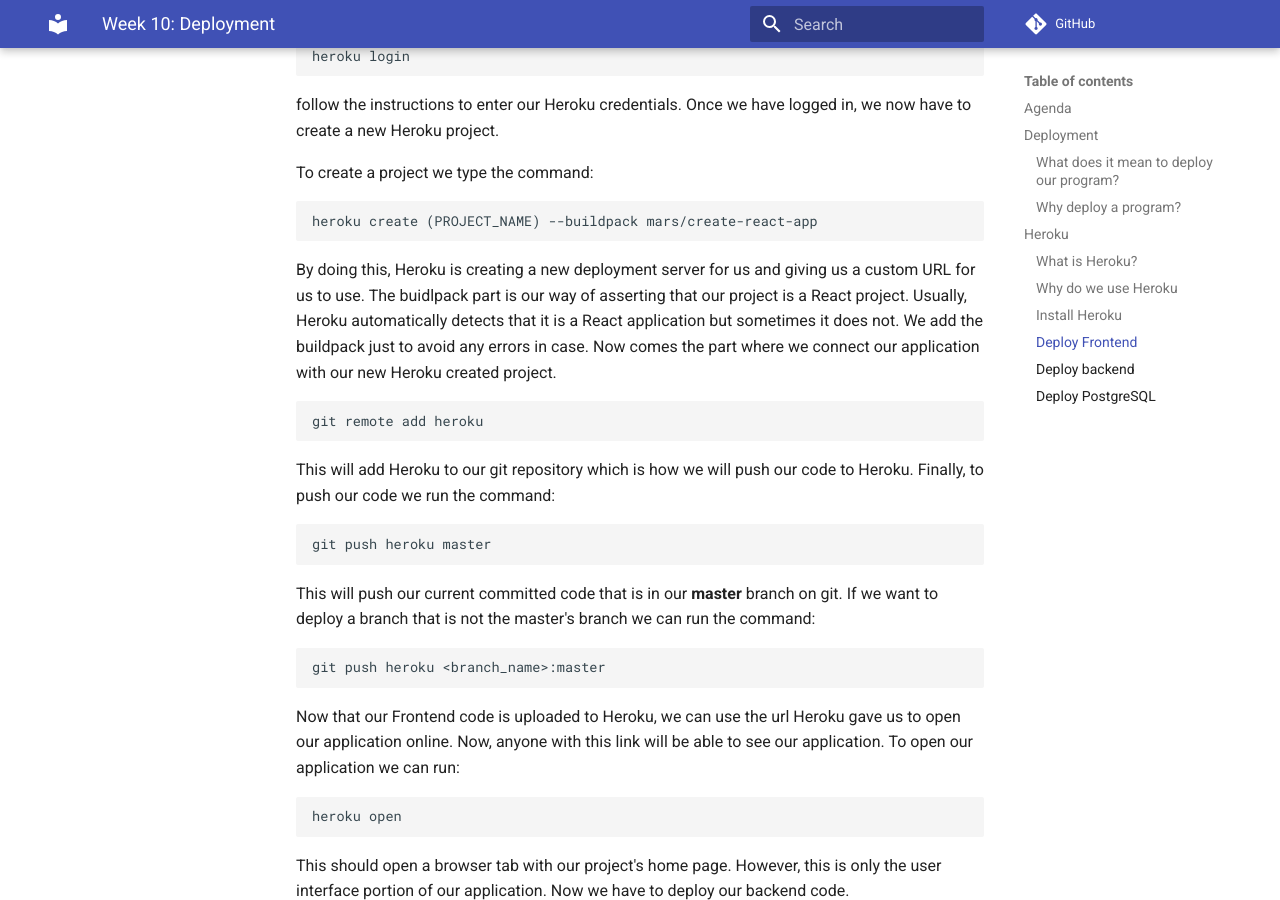
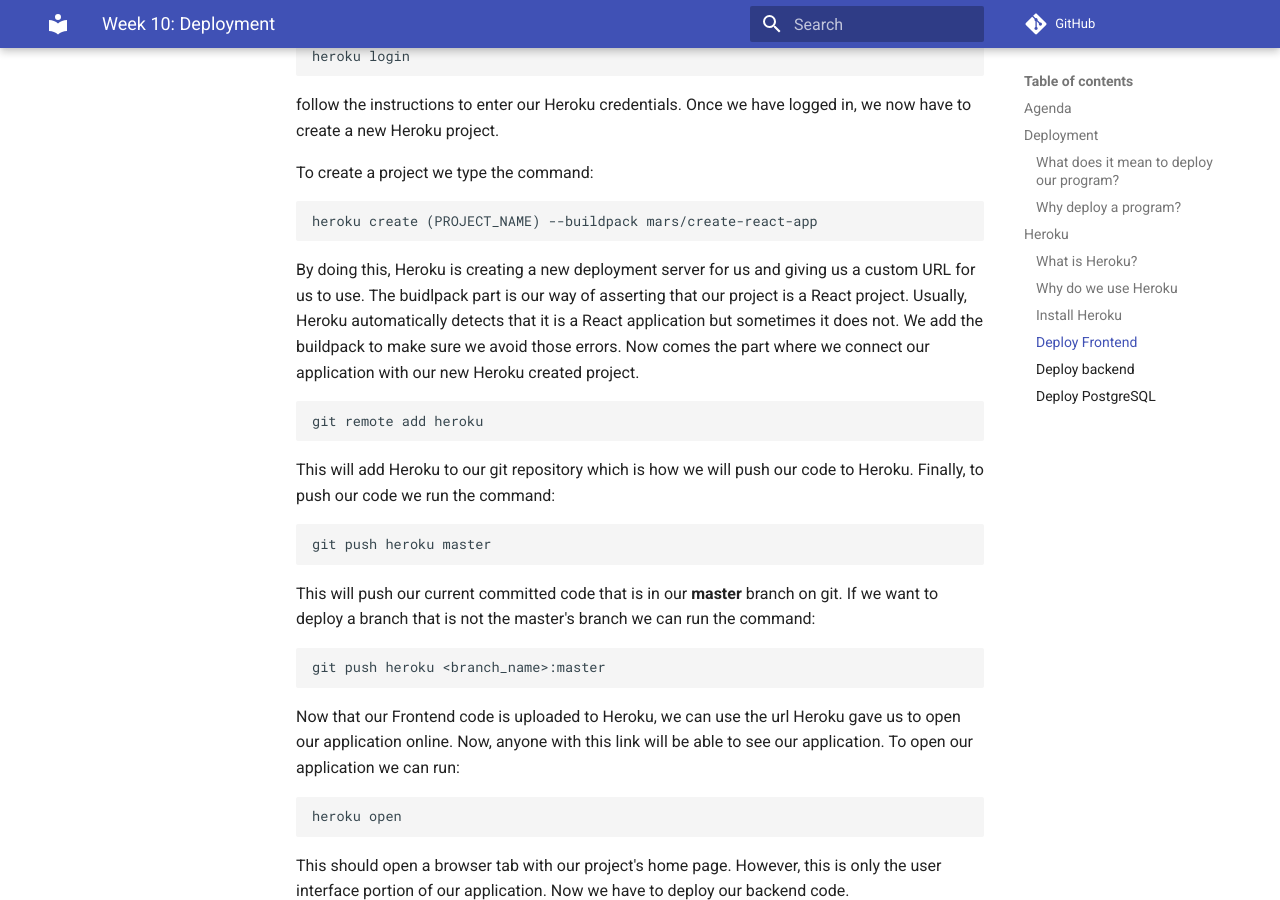
Before and after one commit to Code-4-Community/learning-resources, an MkDocs documentation site: the page built from docs/jumpstart/week-10.md, in a window 1280 px wide and 900 px high, scrolled down 2591 px. Built offline with MkDocs 1.6.1 and Material for MkDocs 9.7.7, drawn with Linux system fonts in a browser that asks for light colours; comment, search, counter and statistics services are not loaded.

Commit message:
Update docs/jumpstart/week-10.md
Co-authored-by: Conner Nilsen <connernilsen@gmail.com>

````diff
--- a/docs/jumpstart/week-10.md
+++ b/docs/jumpstart/week-10.md
@@ -59,8 +59,7 @@
 heroku create (PROJECT_NAME) --buildpack mars/create-react-app
 ```
 By doing this, Heroku is creating a new deployment server for us and giving us a custom URL for us to use. The buidlpack part is our way of asserting
-that our project is a React project. Usually, Heroku automatically detects that it is a React application but sometimes it does not. We add the buildpack just to avoid any errors
-in case. Now comes the part where we connect our application with our new Heroku created project.
+that our project is a React project. Usually, Heroku automatically detects that it is a React application but sometimes it does not. We add the buildpack to make sure we avoid those errors. Now comes the part where we connect our application with our new Heroku created project.
 ```shell
 git remote add heroku
 ```
````
